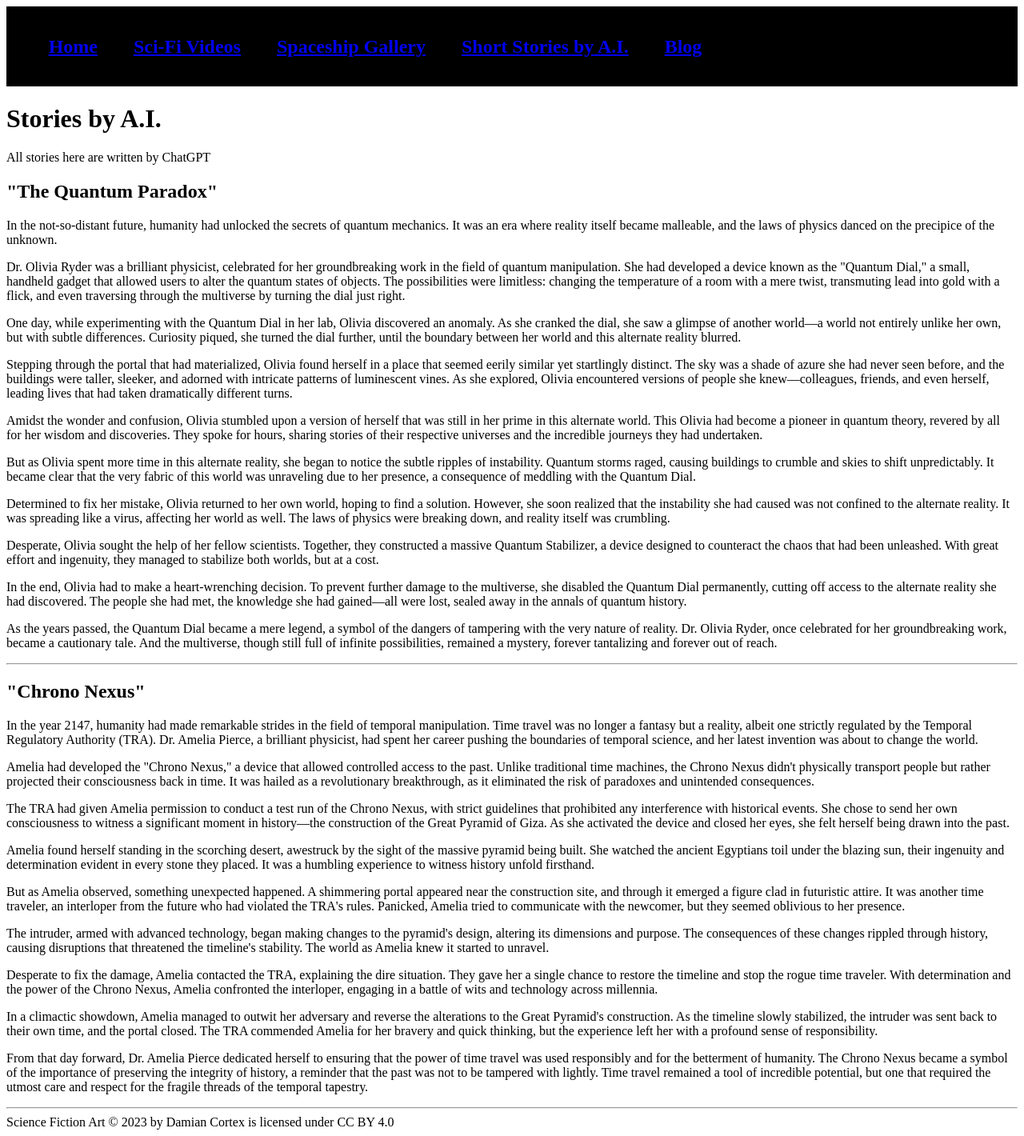
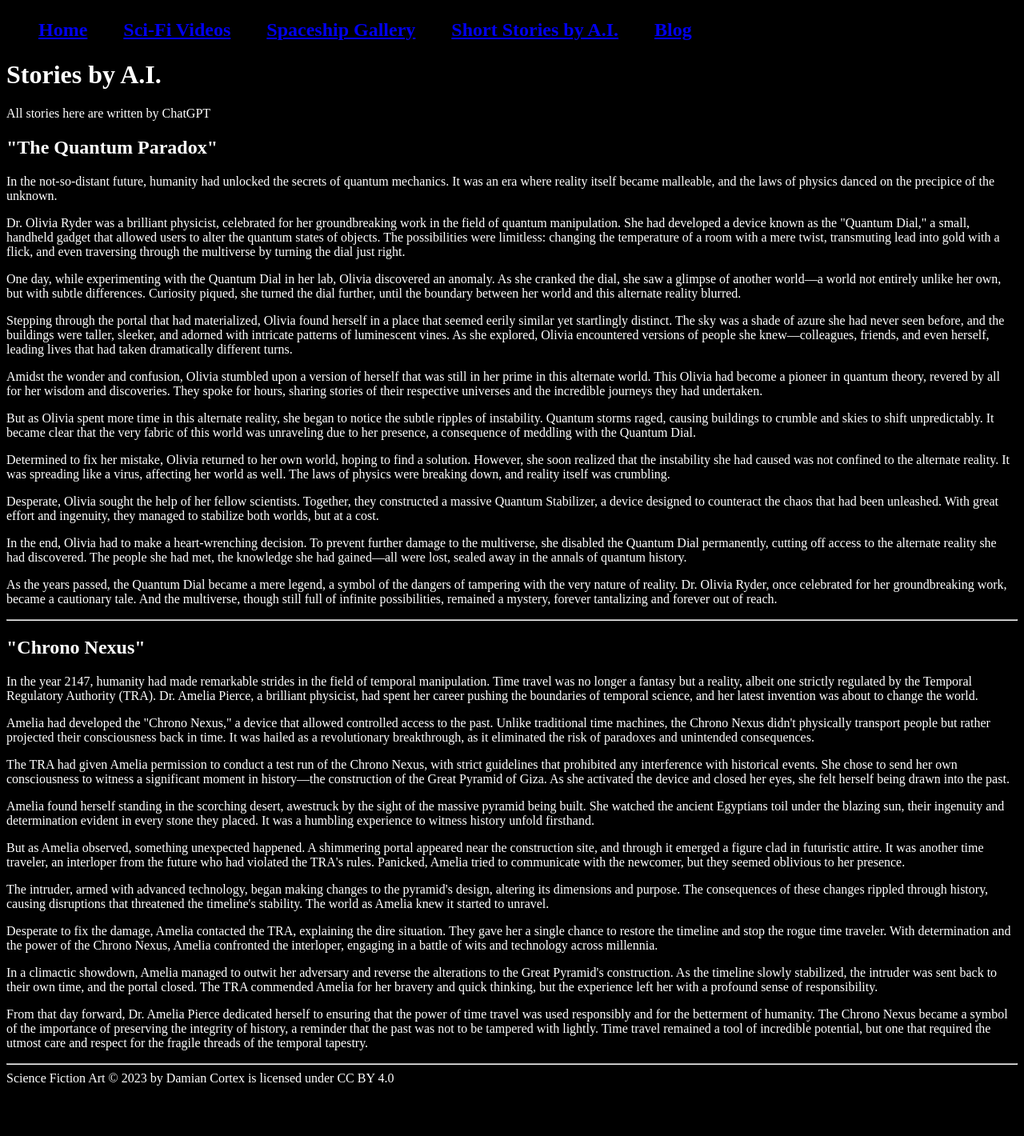
Before and after one commit to DamianCortex/Front-End-and-GUI-Development, a plain HTML site: page Science Fiction Artwork Website/storieswrittenbyAI.html in a window 1280 px wide. Shown: the whole page at 80% size. After the commit the page ends 1365 px from the top, so only its background shows below. Drawn offline with Linux system fonts and the light colour scheme.

Commit message:
Styled the website a little bit more
Added more selectors and applied colors to certain elements of the website.

```diff
--- a/Science Fiction Artwork Website/storieswrittenbyAI.html
+++ b/Science Fiction Artwork Website/storieswrittenbyAI.html
@@ -101,38 +101,51 @@
             (TRA). Dr. Amelia Pierce, a brilliant physicist, had spent her career pushing the boundaries of temporal
             science, and her latest invention was about to change the world.
         </p>
-        Amelia had developed the "Chrono Nexus," a device that allowed controlled access to the past. Unlike traditional
-        time machines, the Chrono Nexus didn't physically transport people but rather projected their consciousness back
-        in time. It was hailed as a revolutionary breakthrough, as it eliminated the risk of paradoxes and unintended
+
+        <p> Amelia had developed the "Chrono Nexus," a device that allowed controlled access to the past. Unlike
+            traditional
+            time machines, the Chrono Nexus didn't physically transport people but rather projected their consciousness
+            back
+            in time. It was hailed as a revolutionary breakthrough, as it eliminated the risk of paradoxes and
+            unintended
             consequences.
+        </p>
         <p>
             The TRA had given Amelia permission to conduct a test run of the Chrono Nexus, with strict guidelines that
             prohibited any interference with historical events. She chose to send her own consciousness to witness a
             significant moment in history—the construction of the Great Pyramid of Giza. As she activated the device and
             closed her eyes, she felt herself being drawn into the past.
         </p>
-        Amelia found herself standing in the scorching desert, awestruck by the sight of the massive pyramid being
-        built. She watched the ancient Egyptians toil under the blazing sun, their ingenuity and determination evident
+        <p>Amelia found herself standing in the scorching desert, awestruck by the sight of the massive pyramid being
+            built. She watched the ancient Egyptians toil under the blazing sun, their ingenuity and determination
+            evident
             in every stone they placed. It was a humbling experience to witness history unfold firsthand.
+        </p>
         <p>
             But as Amelia observed, something unexpected happened. A shimmering portal appeared near the construction
             site, and through it emerged a figure clad in futuristic attire. It was another time traveler, an interloper
             from the future who had violated the TRA's rules. Panicked, Amelia tried to communicate with the newcomer,
             but they seemed oblivious to her presence.
         </p>
+        <p>
             The intruder, armed with advanced technology, began making changes to the pyramid's design, altering its
             dimensions and purpose. The consequences of these changes rippled through history, causing disruptions that
             threatened the timeline's stability. The world as Amelia knew it started to unravel.
+        </p>
         <p>
             Desperate to fix the damage, Amelia contacted the TRA, explaining the dire situation. They gave her a single
             chance to restore the timeline and stop the rogue time traveler. With determination and the power of the
             Chrono Nexus, Amelia confronted the interloper, engaging in a battle of wits and technology across
             millennia.
         </p>
+        <p>
             In a climactic showdown, Amelia managed to outwit her adversary and reverse the alterations to the Great
-        Pyramid's construction. As the timeline slowly stabilized, the intruder was sent back to their own time, and the
-        portal closed. The TRA commended Amelia for her bravery and quick thinking, but the experience left her with a
+            Pyramid's construction. As the timeline slowly stabilized, the intruder was sent back to their own time, and
+            the
+            portal closed. The TRA commended Amelia for her bravery and quick thinking, but the experience left her with
+            a
             profound sense of responsibility.
+        </p>
         <p>
             From that day forward, Dr. Amelia Pierce dedicated herself to ensuring that the power of time travel was
             used responsibly and for the betterment of humanity. The Chrono Nexus became a symbol of the importance of
--- a/Science Fiction Artwork Website/style.css
+++ b/Science Fiction Artwork Website/style.css
@@ -1,9 +1,14 @@
 .nav-section {
     background-color: #000;
     color: #fff;
-    padding: 1%;
     font-weight: bold;
     font-size: x-large;
+    text-decoration: none;
+
+}
+
+a:visited {
+    color: #fff;
 }
 
 .nav-list {
@@ -14,3 +19,36 @@
 .nav-content {
     margin-right: 45px;
 }
+
+body {
+    background-color: #000;
+}
+
+p {
+    color: #fff;
+}
+
+h1 {
+    color: #fff;
+}
+
+h2 {
+    color: #fff;
+}
+
+form {
+    background-color: #000;
+    color: #fff;
+}
+
+figcaption {
+    color: #fff;
+}
+
+article {
+    color: #fff;
+}
+
+footer {
+    color: #fff;
+}
```
Lines whose indentation alone changed are shown as unchanged.
